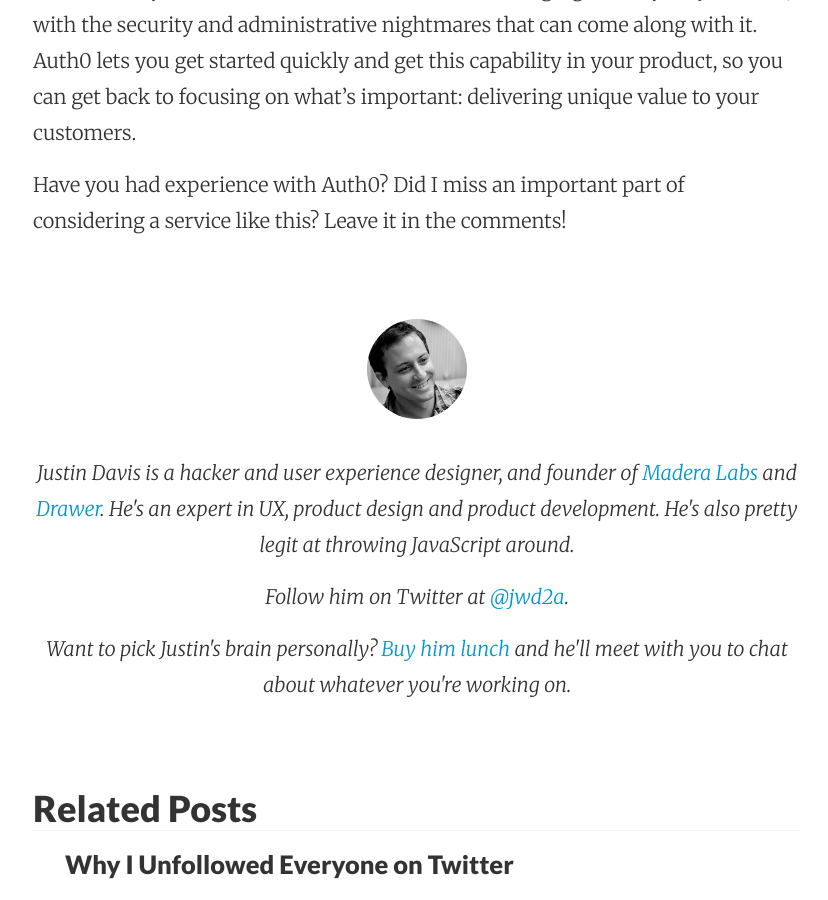
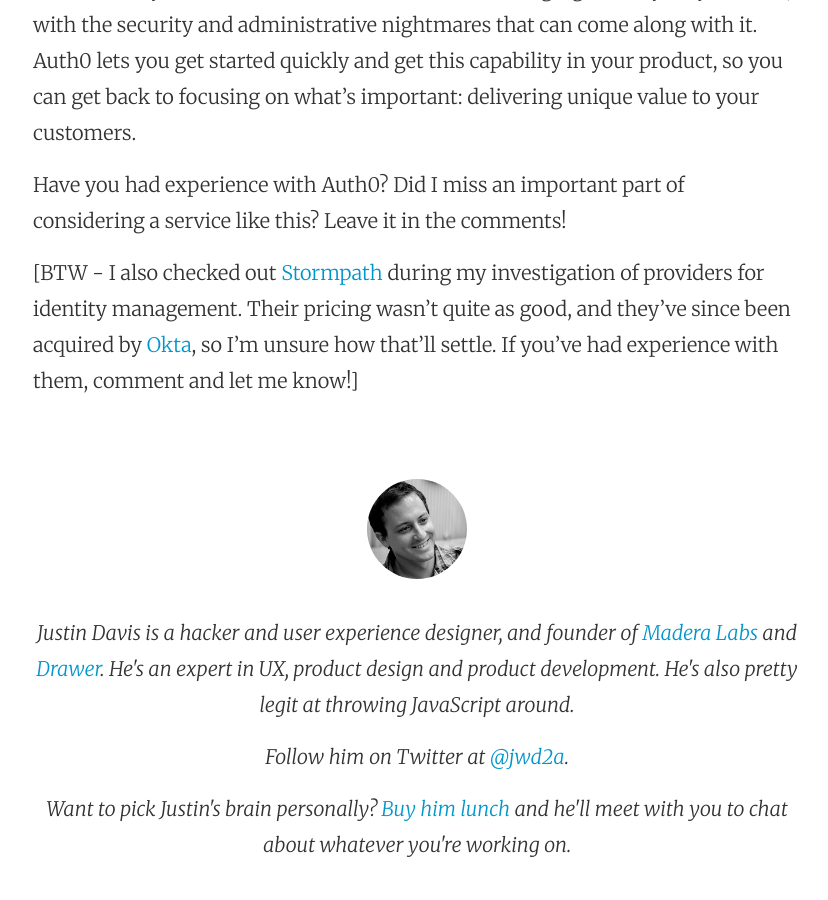
Before and after one commit to jwd2a/justindav.is, a Jekyll site: the page built from _posts/2017/2017-03-07-review-auth0.md, in a window 1280 px wide and 900 px high, scrolled down 6576 px. Shown: the whole window, without its empty margins (223-1051 px from the left). Built offline with Jekyll 4.4.1, drawn with Linux system fonts in a browser that asks for light colours; nearby versions of some CDN libraries; some web fonts are replaced; comment, search, counter and statistics services are not loaded.

Commit message:
Added stormpath and okta note to post

```diff
--- a/_posts/2017/2017-03-07-review-auth0.md
+++ b/_posts/2017/2017-03-07-review-auth0.md
@@ -70,6 +70,8 @@
 
 Have you had experience with Auth0? Did I miss an important part of considering a service like this? Leave it in the comments!
 
+[BTW - I also checked out [Stormpath][stormpath] during my investigation of providers for identity management. Their pricing wasn't quite as good, and they've since been acquired by [Okta][okta], so I'm unsure how that'll settle. If you've had experience with them, comment and let me know!]
+
 [auth0]:https://auth0.com
 [dashboard]: https://dl.dropbox.com/s/iqmqt96tvseenbw/Screenshot%202017-03-07%2011.27.16.png
 [lockui]: https://cdn.auth0.com/docs/media/articles/libraries/lock/lock-default.png
@@ -79,3 +81,5 @@
 [nodesdk]: https://github.com/auth0/node-auth0
 [tokens]: https://auth0.com/docs/api/management/v2/tokens-flows
 [pricing]: https://auth0.com/pricing
+[stormpath]: https://stormpath.com
+[okta]: https://okta.com
```
